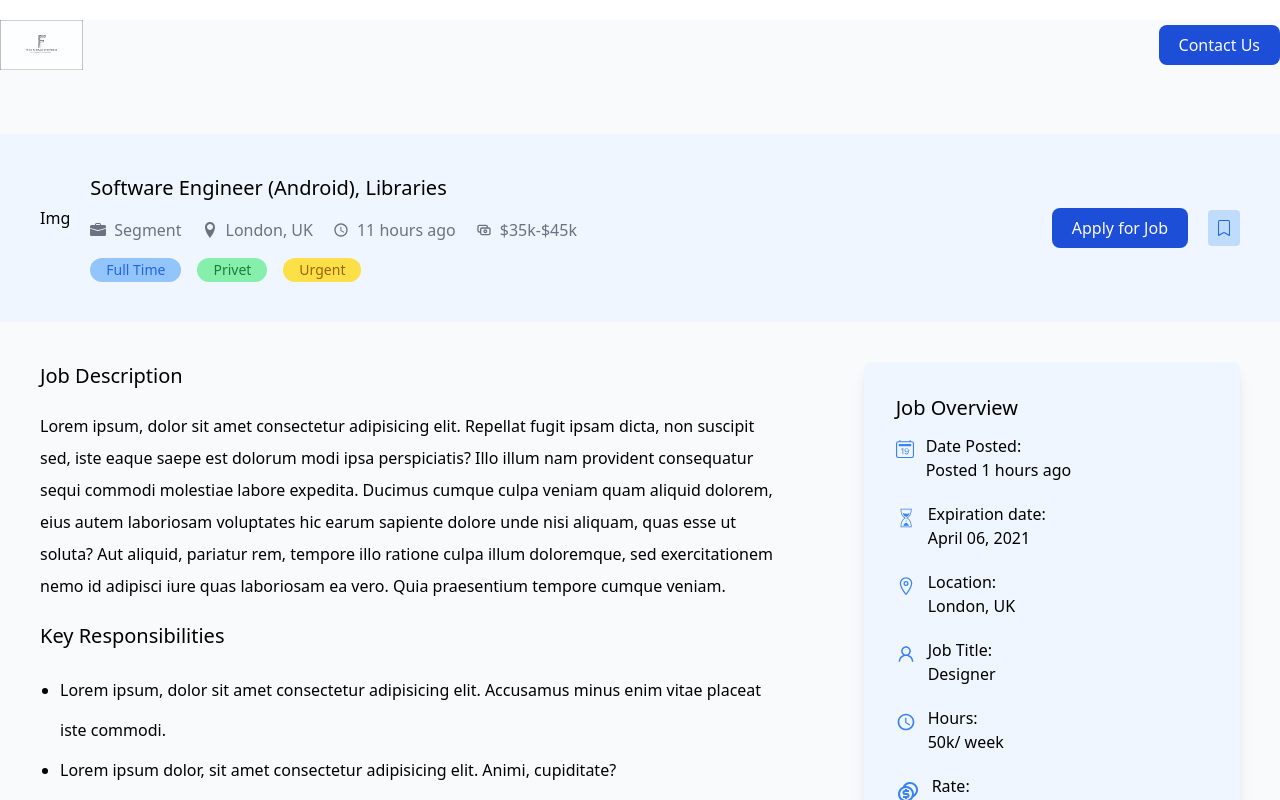
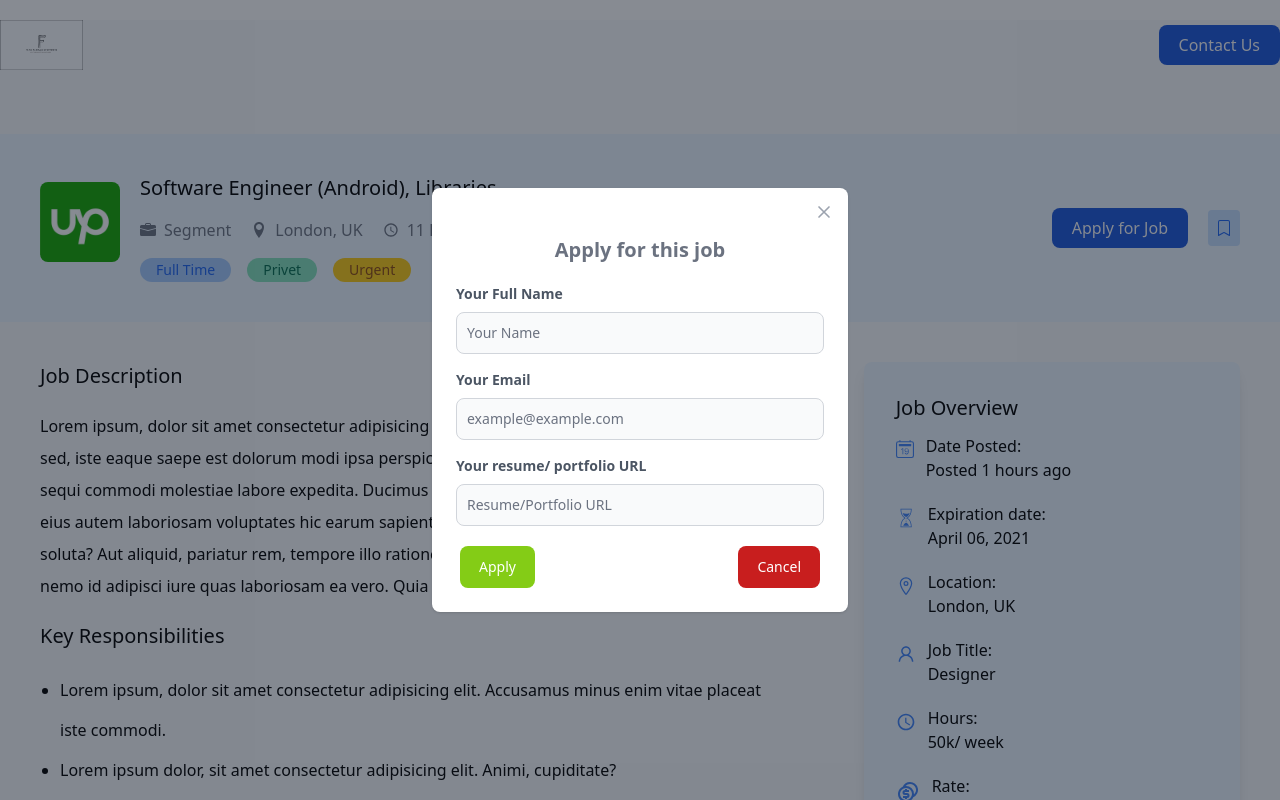
Before and after one commit to tahamah/Job_Portal, a Next.js app: page /job/job-details in a window 1280 px wide. Both pictures are taken after a click on the button "Apply for Job". Shown: the top 800 px of the page. Built offline with nearby package versions, Linux system fonts and the light colour scheme.

Commit message:
before mongo set up

```diff
--- a/package.json
+++ b/package.json
@@ -13,11 +13,14 @@
     "autoprefixer": "10.4.14",
     "eslint": "8.41.0",
     "eslint-config-next": "13.4.4",
+    "flowbite": "^1.6.5",
+    "flowbite-react": "^0.4.7",
     "google-map-react": "^2.2.1",
     "next": "13.4.4",
     "postcss": "8.4.24",
     "react": "18.2.0",
     "react-dom": "18.2.0",
+    "react-hook-form": "^7.44.3",
     "react-icons": "^4.9.0",
     "sharp": "^0.32.1",
     "tailwindcss": "3.3.2"
--- /dev/null
+++ b/src/components/Modal/ApplyModal.jsx
@@ -0,0 +1,103 @@
+import { Button, Modal } from 'flowbite-react'
+import React from 'react'
+import { useForm } from 'react-hook-form'
+
+const ApplyModal = ({ setOpenModal, openModal }) => {
+  const {
+    register,
+    handleSubmit,
+    formState: { errors },
+  } = useForm()
+    const onSubmit = (data) => {
+      console.log(data)
+    // addNewUser(data, refetch, setOpenModal)
+  }
+
+  return (
+    <React.Fragment>
+      <Modal
+        show={openModal}
+        size='md'
+        popup={true}
+        onClose={() => setOpenModal(false)}
+      >
+        <Modal.Header />
+        <Modal.Body>
+          <div className=''>
+            <h3 className='text-center mb-5 text-xl font-bold text-gray-500 dark:text-gray-400'>
+              Apply for this job
+            </h3>
+            <form onSubmit={handleSubmit(onSubmit)}>
+              <div className='mb-4'>
+                <label
+                  htmlFor='name'
+                  className='block mb-2 text-sm font-bold text-gray-600 dark:text-white'
+                >
+                  Your Full Name
+                </label>
+                <input
+                  {...register('name', { required: true })}
+                  type='text'
+                  name='name'
+                  id='name'
+                  className='bg-gray-50 border border-gray-300 text-gray-900 text-sm rounded-lg focus:ring-blue-500 focus:border-blue-500 block w-full p-2.5 dark:bg-gray-600 dark:border-gray-500 dark:placeholder-gray-400 dark:text-white'
+                  placeholder='Your Name'
+                  required
+                />
+              </div>
+              <div className='mb-4'>
+                <label
+                  htmlFor='email'
+                  className='block mb-2 text-sm font-bold text-gray-600 dark:text-white'
+                >
+                  Your Email
+                </label>
+                <input
+                  {...register('email', { required: true })}
+                  type='email'
+                  name='email'
+                  id='email'
+                  className='bg-gray-50 border border-gray-300 text-gray-900 text-sm rounded-lg focus:ring-blue-500 focus:border-blue-500 block w-full p-2.5 dark:bg-gray-600 dark:border-gray-500 dark:placeholder-gray-400 dark:text-white'
+                  placeholder='example@example.com'
+                  required
+                />
+              </div>
+              <div className='mb-4'>
+                <label
+                  htmlFor='resume'
+                  className='block mb-2 text-sm font-bold text-gray-600 dark:text-white'
+                >
+                  Your resume/ portfolio URL
+                </label>
+                <input
+                  {...register('resume', { required: true })}
+                  type='text'
+                  name='resume'
+                  id='resume'
+                  className='bg-gray-50 border border-gray-300 text-gray-900 text-sm rounded-lg focus:ring-blue-500 focus:border-blue-500 block w-full p-2.5 dark:bg-gray-600 dark:border-gray-500 dark:placeholder-gray-400 dark:text-white'
+                  placeholder='Resume/Portfolio URL'
+                  required
+                />
+              </div>
+
+              <div className='flex justify-between mt-5 mx-1'>
+                <Button
+                  onClick={() => setOpenModal(false)}
+                  type='submit'
+                  className='bg-lime-500 hover:bg-lime-600 '
+                >
+                  Apply
+                </Button>
+                <Button color='failure' onClick={() => setOpenModal(false)}>
+                  Cancel
+                </Button>
+              </div>
+            </form>
+          </div>
+        </Modal.Body>
+      </Modal>
+    </React.Fragment>
+  )
+}
+
+export default ApplyModal
--- a/src/pages/job/[job_id]/index.jsx
+++ b/src/pages/job/[job_id]/index.jsx
@@ -1,7 +1,8 @@
+import Job_Logo from '../../../assets/upwork.jpg'
 import Logo from '../../../assets/LOGO.jpg'
+import React, { useState } from 'react'
 import Image from 'next/image'
 import Link from 'next/link'
-import React from 'react'
 
 // Icons
 import { IoLocationOutline } from 'react-icons/io5'
@@ -17,9 +18,12 @@ import {
   BsCalendar2Date,
   BsFillBriefcaseFill,
 } from 'react-icons/bs'
+import ApplyModal from '@/components/Modal/ApplyModal'
 
 const JobDescription = () => {
+  const [openModal,setOpenModal] = useState(false)
   return (
+    <>
       <div className='max-w-7xl mx-auto pb-20'>
         <nav className='flex justify-between mt-5 mx-5 md:mx-0 items-center'>
           <Link href='/'>
@@ -32,8 +36,10 @@ const JobDescription = () => {
           </Link>
         </nav>
         <section className='bg-blue-50 mt-16 px-10 py-10 md:flex justify-between items-center'>
-        <div className='md:flex gap-5 items-center md:mb-0 mb-8'>
-          <div className='mb-5'>Img</div>
+          <div className='md:flex gap-5 items-start md:mb-0 mb-8'>
+            <div className='mt-2 mb-5 md:mb-0'>
+              <Image  className='h-20 w-20 rounded-lg' src={Job_Logo} alt='Job Logo' />
+            </div>
             <div>
               <h2 className='text-xl font-medium'>
                 Software Engineer (Android), Libraries
@@ -81,7 +87,9 @@ const JobDescription = () => {
             className='flex
          items-center gap-5'
           >
-          <button className='bg-blue-700 hover:bg-blue-400 duration-300 rounded-lg text-gray-50 px-5 py-2 '>
+            <button
+            onClick={()=>setOpenModal(true)}
+              className='bg-blue-700 hover:bg-blue-400 duration-300 rounded-lg text-gray-50 px-5 py-2 '>
               Apply for Job
             </button>
             <span className='bg-blue-200  cursor-pointer hover:bg-blue-400 hover:text-gray-50 duration-300 py-2.5 px-2 rounded text-blue-600 font-bold'>
@@ -96,12 +104,12 @@ const JobDescription = () => {
               Lorem ipsum, dolor sit amet consectetur adipisicing elit. Repellat
               fugit ipsam dicta, non suscipit sed, iste eaque saepe est dolorum
               modi ipsa perspiciatis? Illo illum nam provident consequatur sequi
-            commodi molestiae labore expedita. Ducimus cumque culpa veniam quam
-            aliquid dolorem, eius autem laboriosam voluptates hic earum sapiente
-            dolore unde nisi aliquam, quas esse ut soluta? Aut aliquid, pariatur
-            rem, tempore illo ratione culpa illum doloremque, sed exercitationem
-            nemo id adipisci iure quas laboriosam ea vero. Quia praesentium
-            tempore cumque veniam.
+              commodi molestiae labore expedita. Ducimus cumque culpa veniam
+              quam aliquid dolorem, eius autem laboriosam voluptates hic earum
+              sapiente dolore unde nisi aliquam, quas esse ut soluta? Aut
+              aliquid, pariatur rem, tempore illo ratione culpa illum
+              doloremque, sed exercitationem nemo id adipisci iure quas
+              laboriosam ea vero. Quia praesentium tempore cumque veniam.
             </p>
             <h3 className='text-xl py-5 font-medium'>Key Responsibilities</h3>
             <ul className='list-disc ml-5 leading-10'>
@@ -217,6 +225,8 @@ const JobDescription = () => {
           </div>
         </section>
       </div>
+      <ApplyModal setOpenModal={setOpenModal} openModal={openModal} />
+    </>
   )
 }
 
--- a/tailwind.config.js
+++ b/tailwind.config.js
@@ -4,6 +4,7 @@ module.exports = {
     './src/pages/**/*.{js,ts,jsx,tsx,mdx}',
     './src/components/**/*.{js,ts,jsx,tsx,mdx}',
     './src/app/**/*.{js,ts,jsx,tsx,mdx}',
+    'node_modules/flowbite-react/**/*.{js,jsx,ts,tsx}',
   ],
   theme: {
     extend: {
@@ -14,5 +15,5 @@ module.exports = {
       },
     },
   },
-  plugins: [],
+  plugins: [require('flowbite/plugin')],
 }
```
Also changed, not shown: 1 other file (tests, documents, lock files or other folders). Lines whose indentation alone changed are shown as unchanged.
